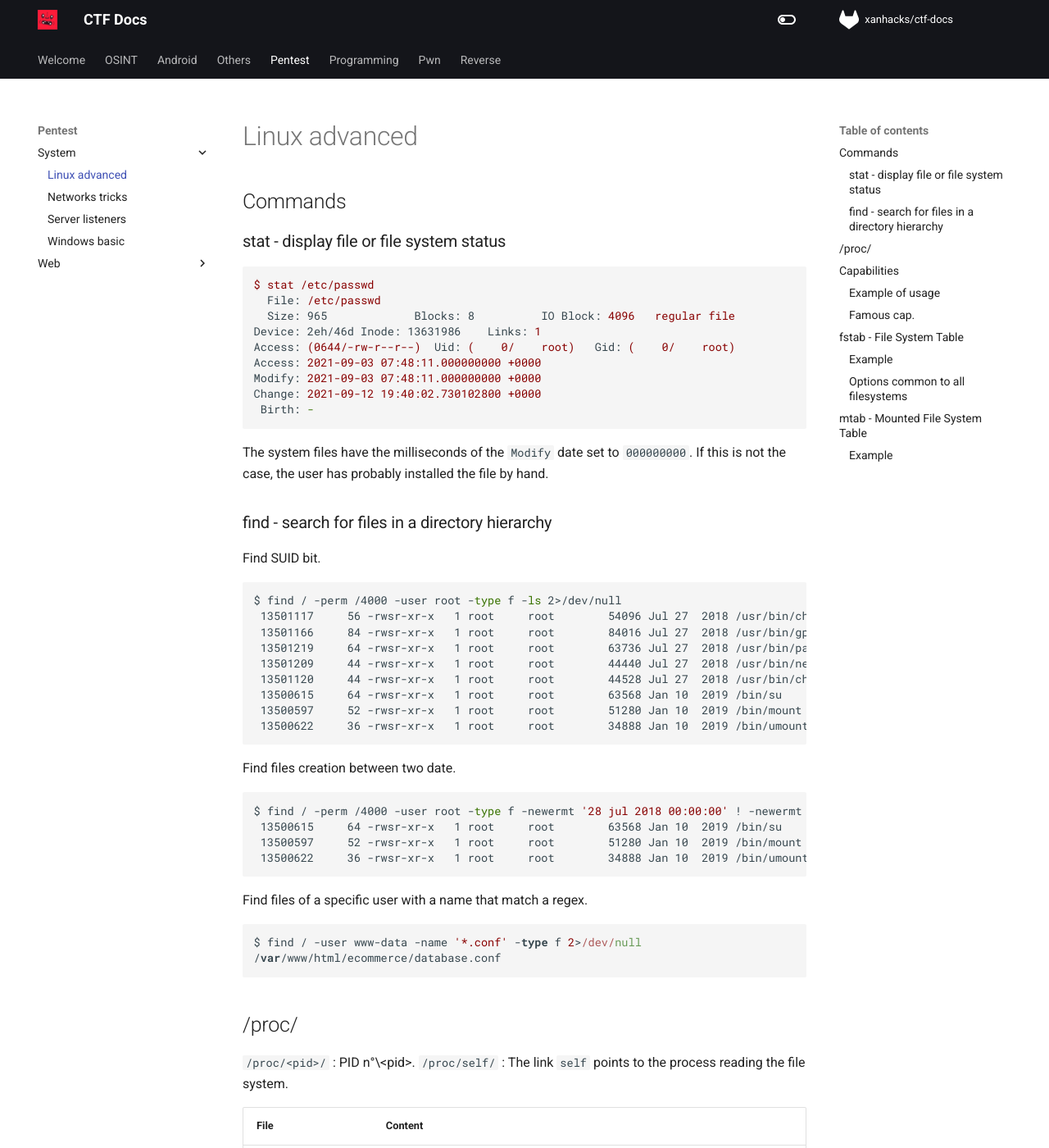
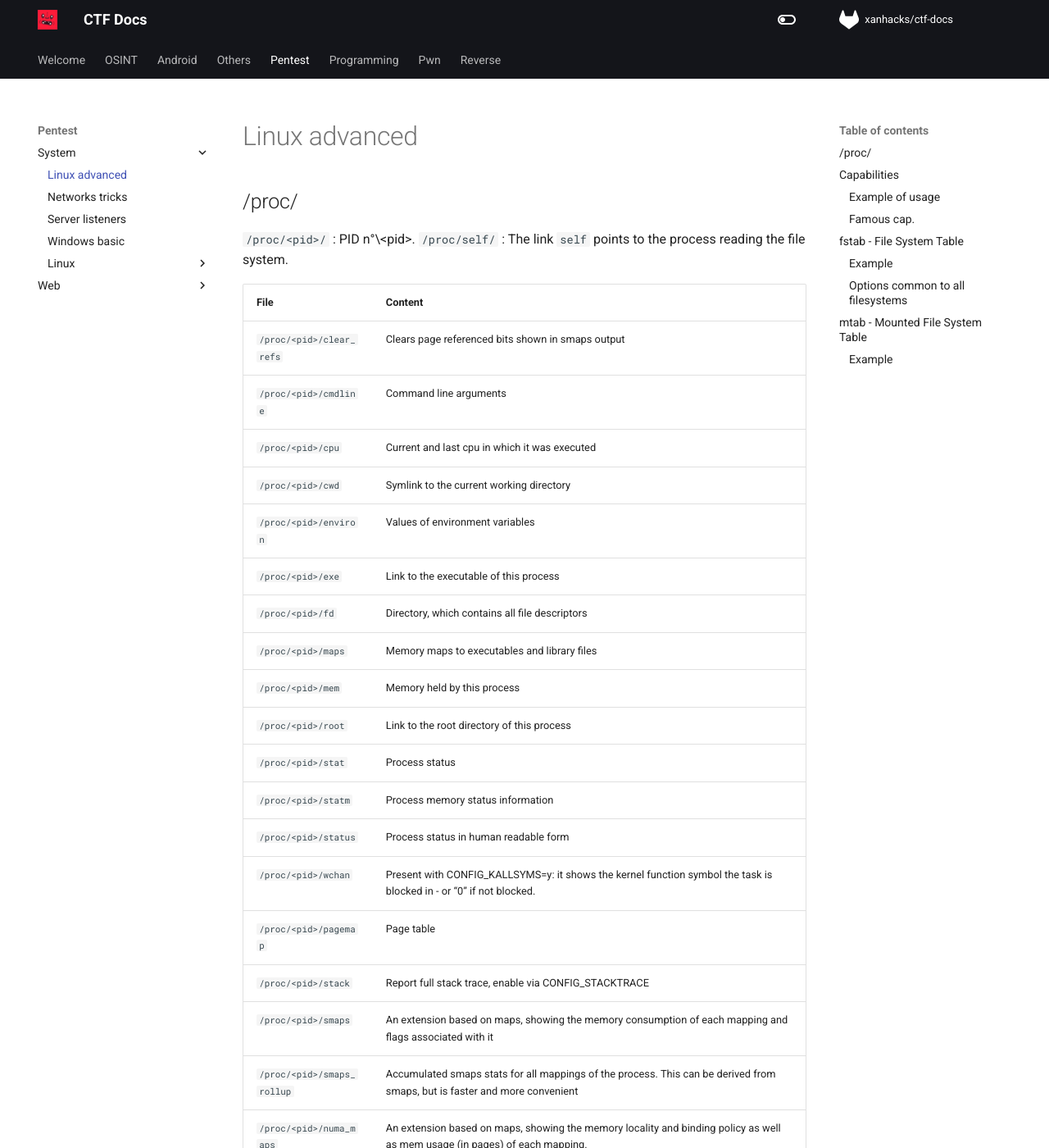
Before and after one commit to xanhacks/ctf-docs, an MkDocs documentation site: the page built from docs/pentest/system/linux.md, in a window 1280 px wide and 1400 px high. Shown: the whole window at 82% size. Built offline with MkDocs 1.6.1 and Material for MkDocs 9.7.7, drawn with Linux system fonts in a browser that asks for light colours; nearby versions of some CDN libraries; comment, search, counter and statistics services are not loaded.

````diff
--- a/docs/pentest/system/linux.md
+++ b/docs/pentest/system/linux.md
@@ -4,56 +4,6 @@ description: Linux advanced guide for pentester.
 ---
 
 # Linux advanced
-
-## Commands
-
-### stat - display file or file system status
-
-```
-$ stat /etc/passwd
-  File: /etc/passwd
-  Size: 965             Blocks: 8          IO Block: 4096   regular file
-Device: 2eh/46d Inode: 13631986    Links: 1
-Access: (0644/-rw-r--r--)  Uid: (    0/    root)   Gid: (    0/    root)
-Access: 2021-09-03 07:48:11.000000000 +0000
-Modify: 2021-09-03 07:48:11.000000000 +0000
-Change: 2021-09-12 19:40:02.730102800 +0000
- Birth: -
-```
-
-The system files have the milliseconds of the `Modify` date set to `000000000`. If this is not the case, the user has probably installed the file by hand.
-
-### find - search for files in a directory hierarchy
-
-Find SUID bit.
-
-```
-$ find / -perm /4000 -user root -type f -ls 2>/dev/null
- 13501117     56 -rwsr-xr-x   1 root     root        54096 Jul 27  2018 /usr/bin/chfn
- 13501166     84 -rwsr-xr-x   1 root     root        84016 Jul 27  2018 /usr/bin/gpasswd
- 13501219     64 -rwsr-xr-x   1 root     root        63736 Jul 27  2018 /usr/bin/passwd
- 13501209     44 -rwsr-xr-x   1 root     root        44440 Jul 27  2018 /usr/bin/newgrp
- 13501120     44 -rwsr-xr-x   1 root     root        44528 Jul 27  2018 /usr/bin/chsh
- 13500615     64 -rwsr-xr-x   1 root     root        63568 Jan 10  2019 /bin/su
- 13500597     52 -rwsr-xr-x   1 root     root        51280 Jan 10  2019 /bin/mount
- 13500622     36 -rwsr-xr-x   1 root     root        34888 Jan 10  2019 /bin/umount
-```
-
-Find files creation between two date.
-
-```
-$ find / -perm /4000 -user root -type f -newermt '28 jul 2018 00:00:00' ! -newermt '11 jan 2019 00:00:00' -ls 2>/dev/null
- 13500615     64 -rwsr-xr-x   1 root     root        63568 Jan 10  2019 /bin/su
- 13500597     52 -rwsr-xr-x   1 root     root        51280 Jan 10  2019 /bin/mount
- 13500622     36 -rwsr-xr-x   1 root     root        34888 Jan 10  2019 /bin/umount
-```
-
- Find files of a specific user with a name that match a regex.
-
-```
-$ find / -user www-data -name '*.conf' -type f 2>/dev/null
-/var/www/html/ecommerce/database.conf
-```
 
 ## /proc/
 
````
Also changed, not shown: docs/pentest/system/linux/commands/find.md (added, +36 -0 lines), docs/pentest/system/linux/commands/socat.md (added, +22 -0 lines), docs/pentest/system/linux/commands/stat.md (added, +20 -0 lines).
